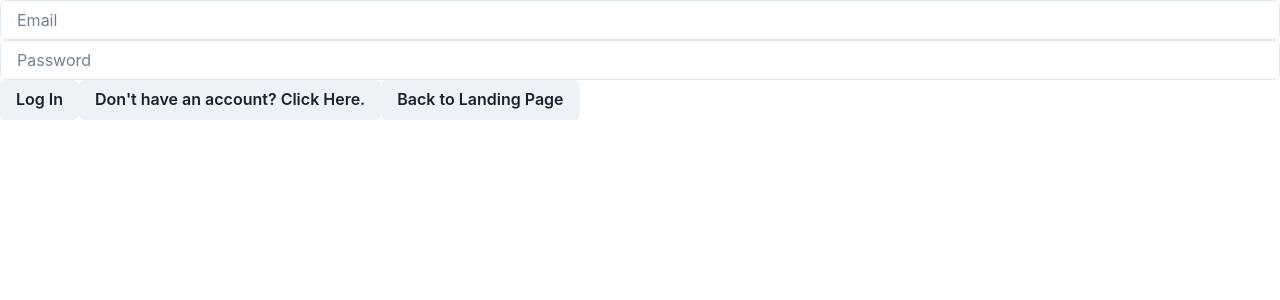
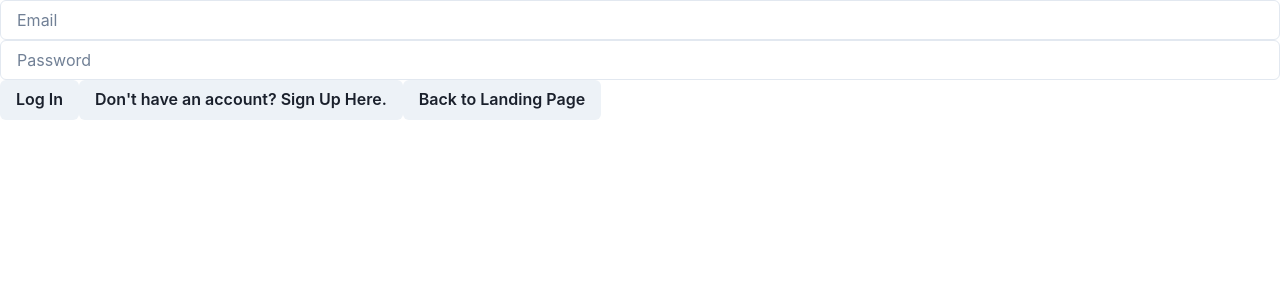
Before and after one commit to joeyladerer/playlist-app, a React (Create React App) app: page /login in a window 1280 px wide. Shown: the top 300 px of the page. Built offline with nearby package versions, Linux system fonts and the light colour scheme.

Commit message:
nav login and signup

```diff
--- a/src/Main Pages/Auth/LogIn.js
+++ b/src/Main Pages/Auth/LogIn.js
@@ -34,7 +34,7 @@ function LogIn () {
             <Input placeholder='Email' onChange={handleEmail} />
             <Input placeholder='Password' type={'password'} onChange={handlePassword} />
             <Button disabled={loading} onClick={handleLogin} >Log In</Button>
-            <Button disabled={loading} onClick={() => navigate('/signup')} >Don't have an account? Click Here. </Button>
+            <Button disabled={loading} onClick={() => navigate('/signup')} >Don't have an account? Sign Up Here. </Button>
             <Button disabled={loading} onClick={() => navigate('/')} > Back to Landing Page </Button>
         </Box>
     )
--- a/src/Main Pages/Auth/SignUp.js
+++ b/src/Main Pages/Auth/SignUp.js
@@ -18,11 +18,11 @@ function SignUp() {
         setLoading(true)
         try {
             await signup(email, password, firstname, lastname)
+            navigate('/dashboard')
         } catch {
             alert("Error!")
         }
         setLoading(false)
-        navigate('/dashboard')
     }
 
     // handle input fields
@@ -46,6 +46,7 @@ function SignUp() {
             <Input placeholder='First Name' onChange={handleFirstname} />
             <Input placeholder='Last Name' onChange={handleLastname} />
             <Button disabled={loading || currentUser} onClick={handleSignup} >Sign Up</Button>
+            <Button disabled={loading || currentUser} onClick={() => navigate('/login')} >Have an Account? Log In here. </Button>
             <Button disabled={loading} onClick={() => navigate('/')} > Back to Landing Page </Button>
         </Box>
     )
```
